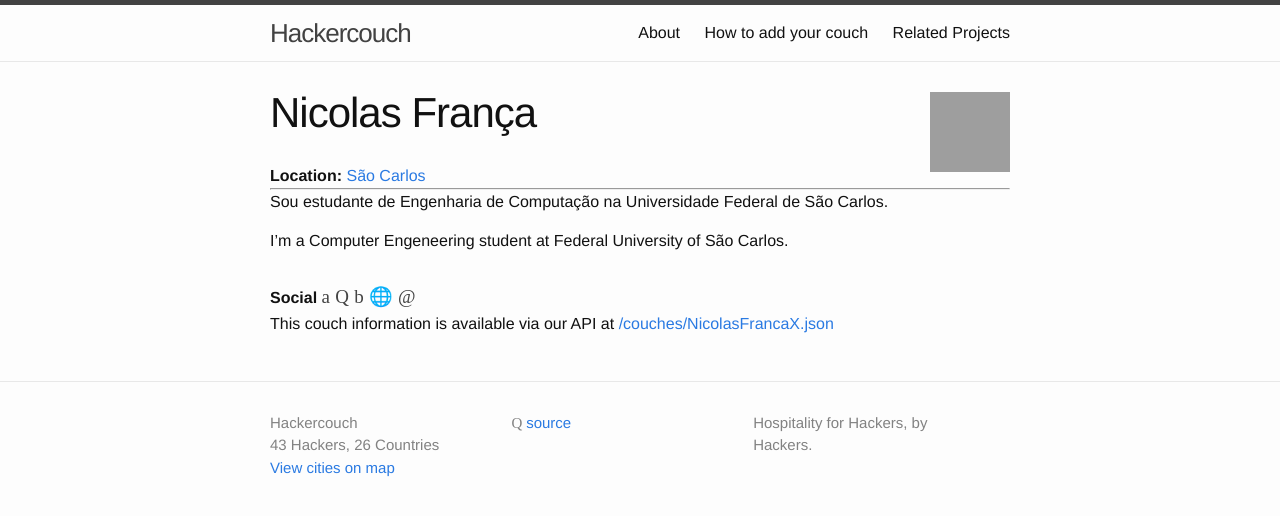
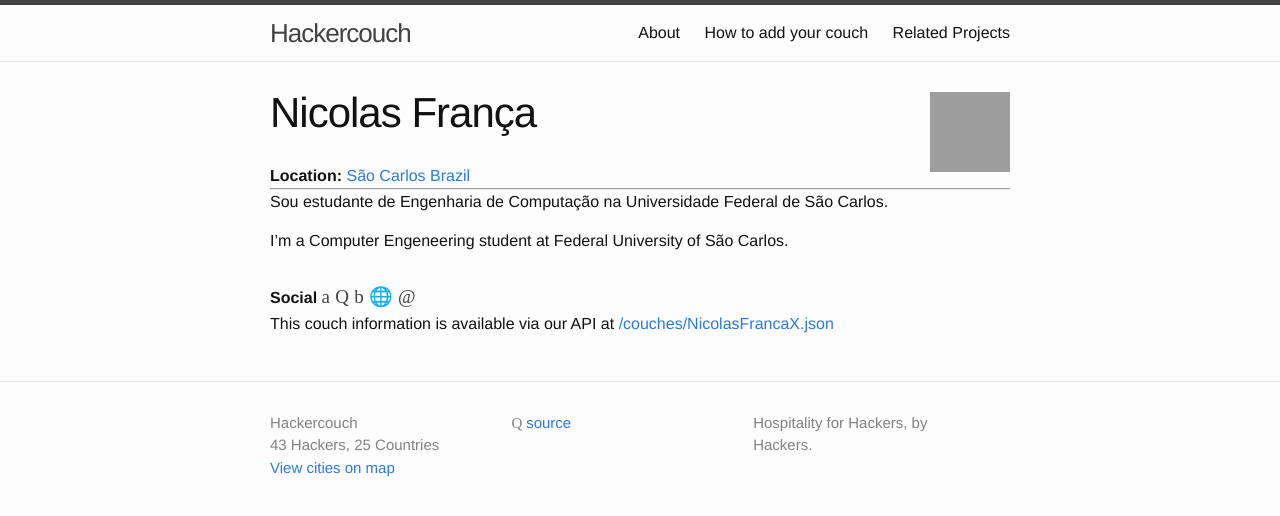
Before and after one commit to hackercouch/hackercouch, a Jekyll site: the page built from _couches/NicolasFrancaX.md, in a window 1280 px wide, cut to the strip 0-516 px from the top of the page. Built offline with Jekyll 4.4.1, drawn with Linux system fonts in a browser that asks for light colours; some web fonts are replaced; some of the changed lines change nothing that is shown; grey boxes are pictures that could not be loaded.

Commit message:
I'm on HackerCouch now!

```diff
--- a/_couches/NicolasFrancaX.md
+++ b/_couches/NicolasFrancaX.md
@@ -1,8 +1,8 @@
 ---
-name: Nicolas França #optional
-city: São Carlos #required
-country: ISO 3166-1 alpha-2 BR 55 (2 characters, uppercase) #required
-email: nicolasfranca9@gmail.com #required
+name: Nicolas França
+city: São Carlos
+country: BR
+email: nicolasfranca9@gmail.com
 github: NicolasFrancaX
 twitter: NicolasFrancaX
 website: nicolasfrancax.github.io
```
